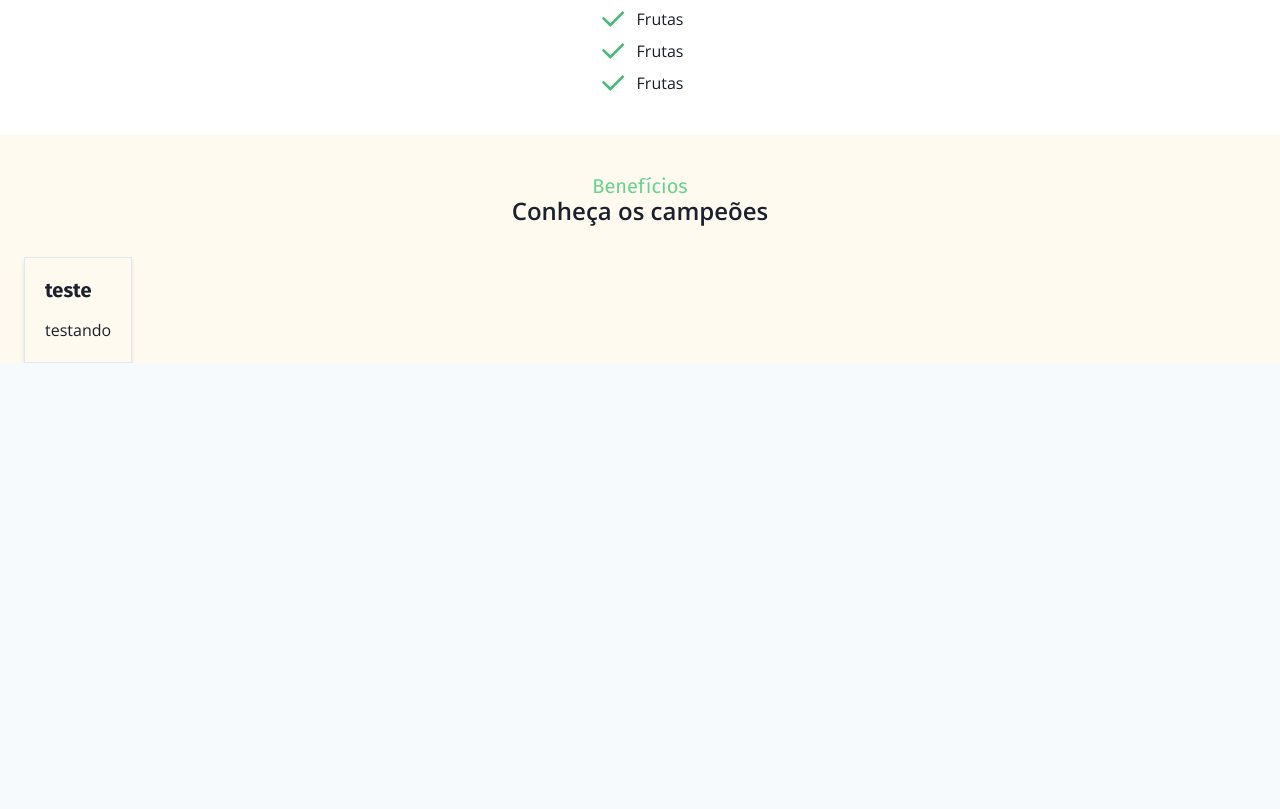
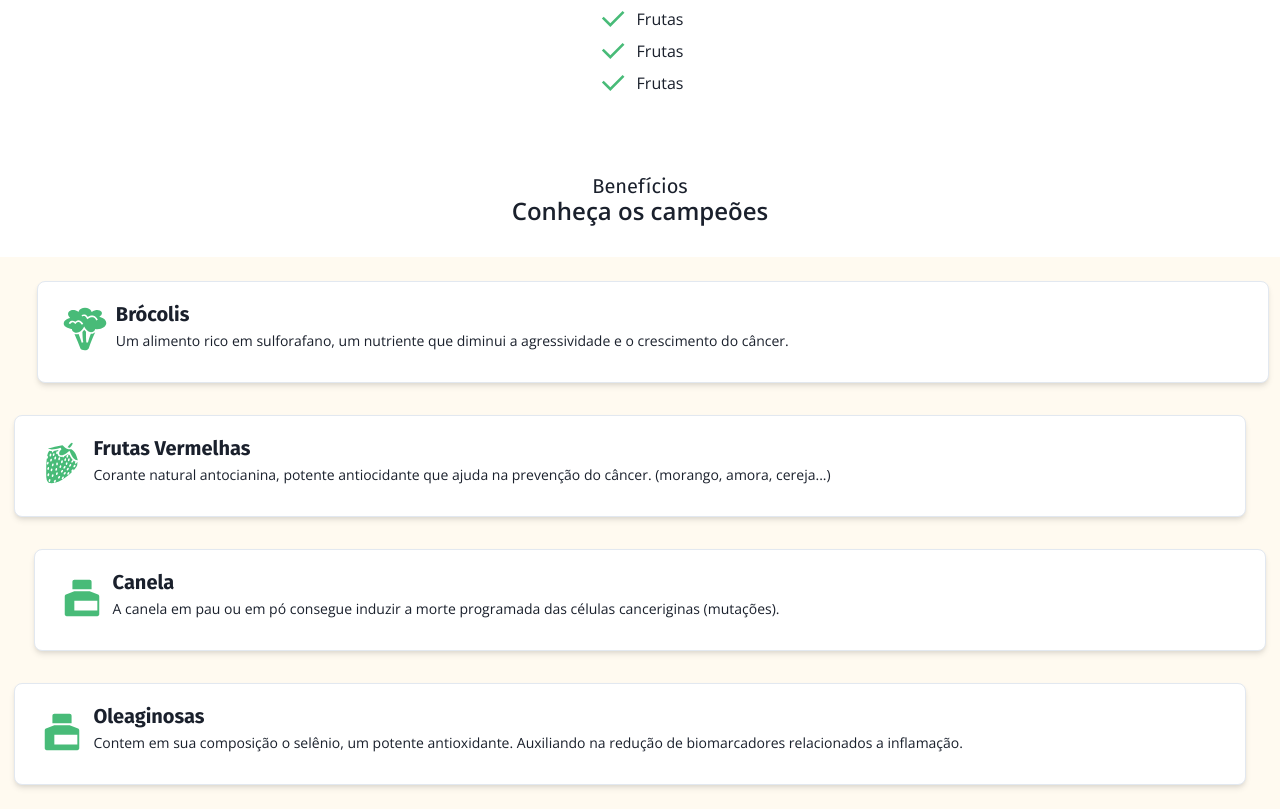
Before and after one commit to rocooliveira/nutricao-prevencao-cancer, a Next.js app: page / in a window 1280 px wide. Shown: the part 1300-2109 px from the top of the page. Before the commit the page ends 1663 px from the top, so only its background shows below. Built offline with nearby package versions, Linux system fonts and the light colour scheme.

Commit message:
2 files modified

```diff
--- a/src/components/IconCard.tsx
+++ b/src/components/IconCard.tsx
@@ -1,15 +1,38 @@
-import { Heading, Box, Icon, Text, BoxProps } from '@chakra-ui/react';
-import { RiCheckLine } from 'react-icons/ri';
+import { Heading, HStack, Box, Text, BoxProps, Icon } from '@chakra-ui/react';
+
+import { IconBaseProps } from 'react-icons';
+import { FunctionComponent } from 'react';
 
 interface CardProps extends BoxProps {
   title: string;
   desc: string;
+  icon: FunctionComponent;
 }
-export function IconCard({ title, desc, ...rest }: CardProps) {
+
+export function IconCard({ title, desc, icon, ...rest }: CardProps) {
   return (
-    <Box p={5} shadow="md" borderWidth="1px" {...rest}>
-      <Heading fontSize="xl">{title}</Heading>
-      <Text mt={4}>{desc}</Text>
+    <Box
+      p={6}
+      w="100%"
+      bg="white"
+      borderRadius="lg"
+      shadow="md"
+      borderWidth="1px"
+      {...rest}
+    >
+      <HStack>
+        <Box>
+          <Icon as={icon} fontSize={46} color="green.400" />
+        </Box>
+        <Box>
+          <Heading fontSize="xl" lineHeight={0}>
+            {title}
+          </Heading>
+          <Text mt={4} fontSize="sm">
+            {desc}
+          </Text>
+        </Box>
+      </HStack>
     </Box>
   );
 }
--- a/src/pages/index.tsx
+++ b/src/pages/index.tsx
@@ -1,5 +1,7 @@
 import Head from 'next/head';
 import { Flex, Box, Stack, Image, Text, Icon } from '@chakra-ui/react';
+import { RiInkBottleFill, RiInkBottleLine } from 'react-icons/ri';
+import { GiBroccoli, GiStrawberry, GiPeanut } from 'react-icons/gi';
 import { Header } from '../components/Header';
 import { CheckItem } from '../components/CheckItem';
 import { IconCard } from '../components/IconCard';
@@ -52,11 +54,11 @@ export default function Home() {
               </Stack>
             </Stack>
 
-            <Stack bg="orange.50" pt={6} px={6}>
+            <Stack bg="white" pt={6}>
               <Flex direction="column" textAlign="center" p={5}>
                 <Text
                   fontFamily="Fira Sans"
-                  color="green.300"
+                  color="green.4peanut00"
                   fontSize="xl"
                   lineHeight="70%"
                 >
@@ -67,9 +69,39 @@ export default function Home() {
                 </Text>
               </Flex>
 
-              <Flex>
-                <IconCard title="teste" desc="testando" />
-              </Flex>
+              <Stack bg="orange.50" direction="column" spacing={8} p={6}>
+                <IconCard
+                  position="relative"
+                  left="0.8rem"
+                  title="Brócolis"
+                  desc="Um alimento rico em sulforafano, um nutriente que diminui a agressividade e o crescimento do câncer."
+                  icon={GiBroccoli}
+                />
+
+                <IconCard
+                  position="relative"
+                  right="0.6rem"
+                  title="Frutas Vermelhas"
+                  desc="Corante natural antocianina, potente antiocidante que ajuda na prevenção do câncer. (morango, amora, cereja...)"
+                  icon={GiStrawberry}
+                />
+
+                <IconCard
+                  position="relative"
+                  left="0.6rem"
+                  title="Canela"
+                  desc="A canela em pau ou em pó consegue induzir  a morte programada das células canceriginas (mutações)."
+                  icon={RiInkBottleFill}
+                />
+
+                <IconCard
+                  position="relative"
+                  right="0.6rem"
+                  title="Oleaginosas"
+                  desc="Contem em sua composição o selênio, um potente antioxidante. Auxiliando na redução de biomarcadores relacionados a inflamação."
+                  icon={RiInkBottleFill}
+                />
+              </Stack>
             </Stack>
           </Flex>
         </Stack>
```
